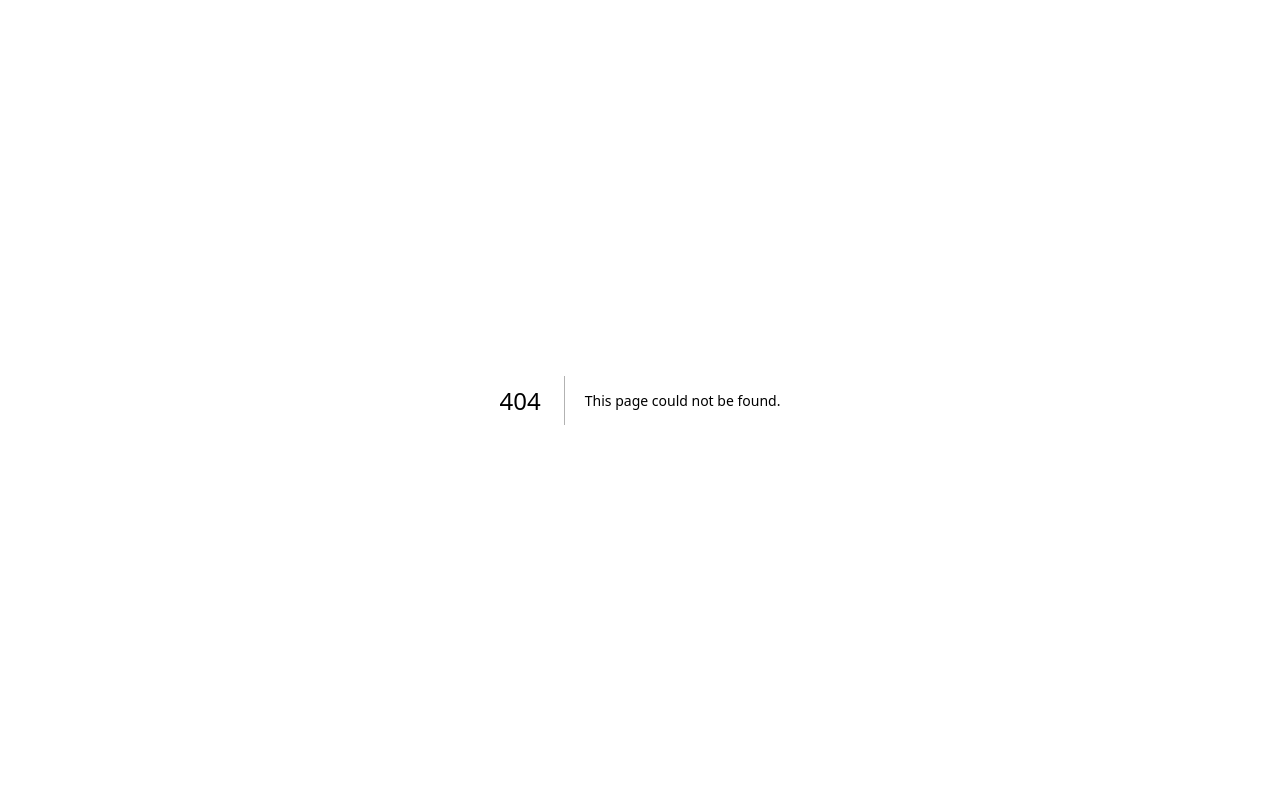
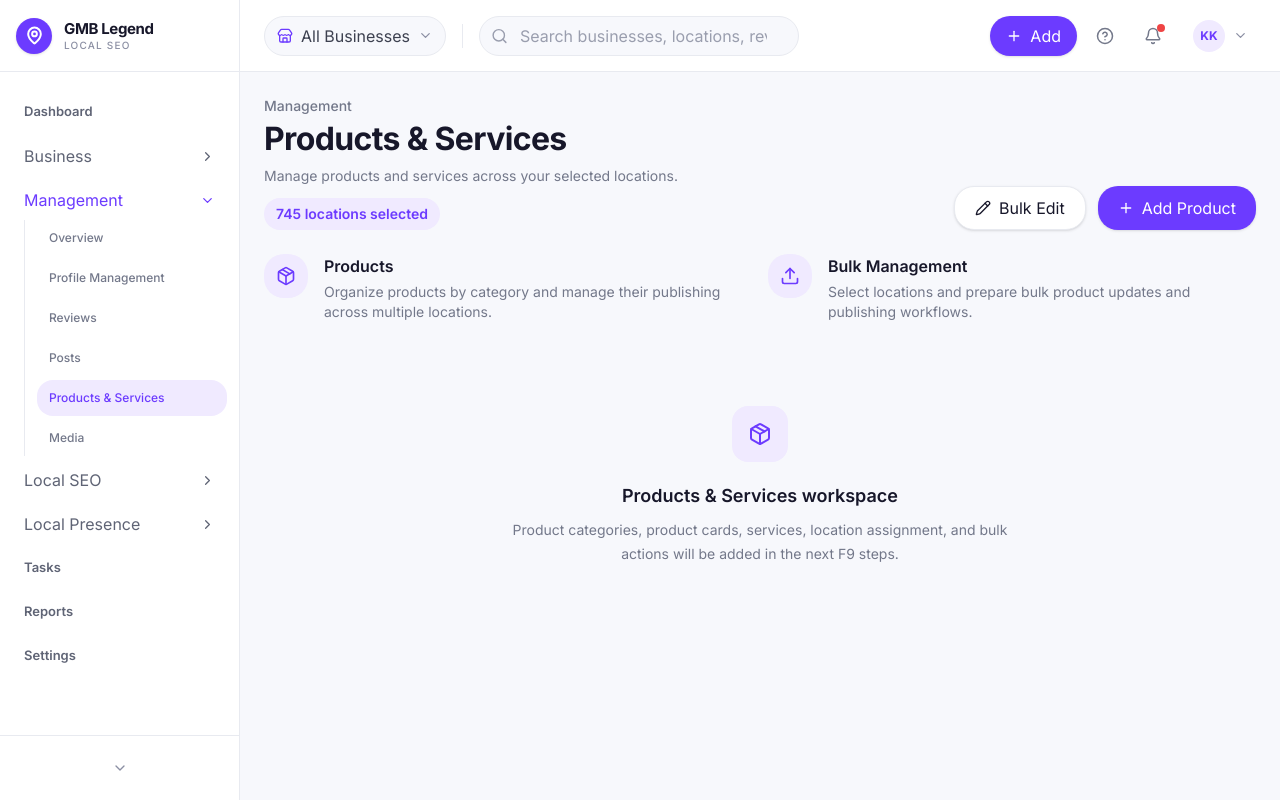
Before and after one commit to kishorkumarbairagi69/gmb-legend, a Next.js app: page /products in a window 1280 px wide. Before the commit this address had no page. Built offline with nearby package versions, Linux system fonts and the light colour scheme.

Commit message:
feat: add products and services page foundation

```diff
--- /dev/null
+++ b/app/products/page.tsx
@@ -0,0 +1,111 @@
+"use client";
+
+import { Package, Pencil, Plus, Upload } from "lucide-react";
+
+import { AppShell } from "@/components/layout/AppShell";
+
+export default function ProductsPage() {
+  return (
+    <AppShell>
+      <main className="page-padding">
+        <div className="flex flex-col gap-6">
+          <header className="flex flex-col gap-4 lg:flex-row lg:items-end lg:justify-between">
+            <div>
+              <p className="text-sm font-medium text-text-secondary">
+                Management
+              </p>
+
+              <h1 className="mt-1 text-page-title text-text-primary">
+                Products & Services
+              </h1>
+
+              <p className="mt-2 text-sm text-text-secondary">
+                Manage products and services across your selected locations.
+              </p>
+
+              <div className="mt-3 inline-flex items-center rounded-full bg-primary-light px-3 py-1.5 text-sm font-semibold text-primary">
+                745 locations selected
+              </div>
+            </div>
+
+            <div className="flex flex-wrap gap-3">
+              <button
+                type="button"
+                className="inline-flex h-11 items-center justify-center gap-2 rounded-xl border border-border bg-white px-5 text-sm font-semibold text-text-primary shadow-sm transition hover:bg-secondary"
+              >
+                <Pencil className="h-4 w-4" />
+                Bulk Edit
+              </button>
+
+              <button
+                type="button"
+                className="inline-flex h-11 items-center justify-center gap-2 rounded-xl bg-primary px-5 text-sm font-semibold text-white shadow-sm transition hover:bg-primary-dark"
+              >
+                <Plus className="h-4 w-4" />
+                Add Product
+              </button>
+            </div>
+          </header>
+
+          <section className="grid grid-cols-1 gap-4 md:grid-cols-2">
+            <div className="surface-card">
+              <div className="flex items-start gap-4">
+                <div className="rounded-xl bg-primary-light p-3 text-primary">
+                  <Package className="h-5 w-5" />
+                </div>
+
+                <div>
+                  <h2 className="font-semibold text-text-primary">
+                    Products
+                  </h2>
+
+                  <p className="mt-1 text-sm leading-5 text-text-secondary">
+                    Organize products by category and manage their publishing
+                    across multiple locations.
+                  </p>
+                </div>
+              </div>
+            </div>
+
+            <div className="surface-card">
+              <div className="flex items-start gap-4">
+                <div className="rounded-xl bg-primary-light p-3 text-primary">
+                  <Upload className="h-5 w-5" />
+                </div>
+
+                <div>
+                  <h2 className="font-semibold text-text-primary">
+                    Bulk Management
+                  </h2>
+
+                  <p className="mt-1 text-sm leading-5 text-text-secondary">
+                    Select locations and prepare bulk product updates and
+                    publishing workflows.
+                  </p>
+                </div>
+              </div>
+            </div>
+          </section>
+
+          <section className="surface-card">
+            <div className="flex min-h-[280px] flex-col items-center justify-center px-6 py-12 text-center">
+              <div className="flex h-14 w-14 items-center justify-center rounded-2xl bg-primary-light text-primary">
+                <Package className="h-6 w-6" />
+              </div>
+
+              <h2 className="mt-5 text-lg font-semibold text-text-primary">
+                Products & Services workspace
+              </h2>
+
+              <p className="mt-2 max-w-lg text-sm leading-6 text-text-secondary">
+                Product categories, product cards, services, location
+                assignment, and bulk actions will be added in the next F9
+                steps.
+              </p>
+            </div>
+          </section>
+        </div>
+      </main>
+    </AppShell>
+  );
+}
```
